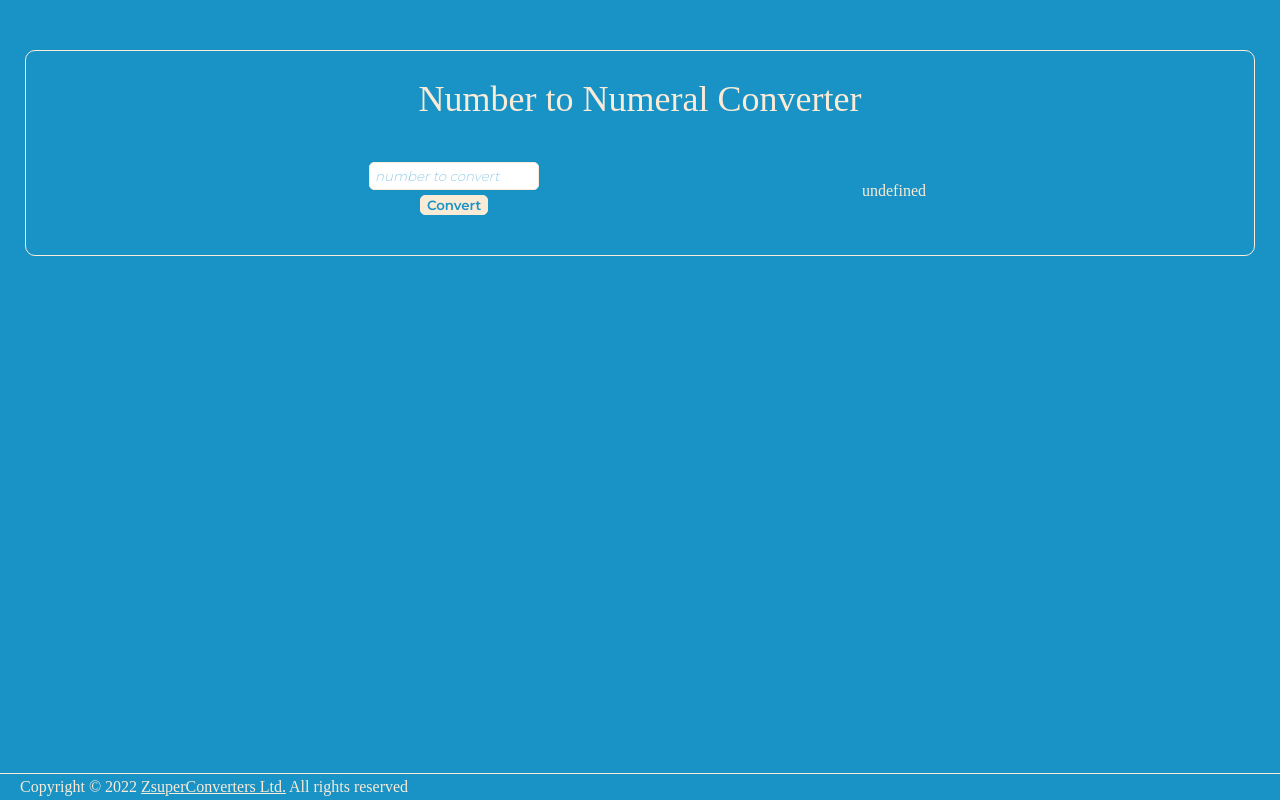
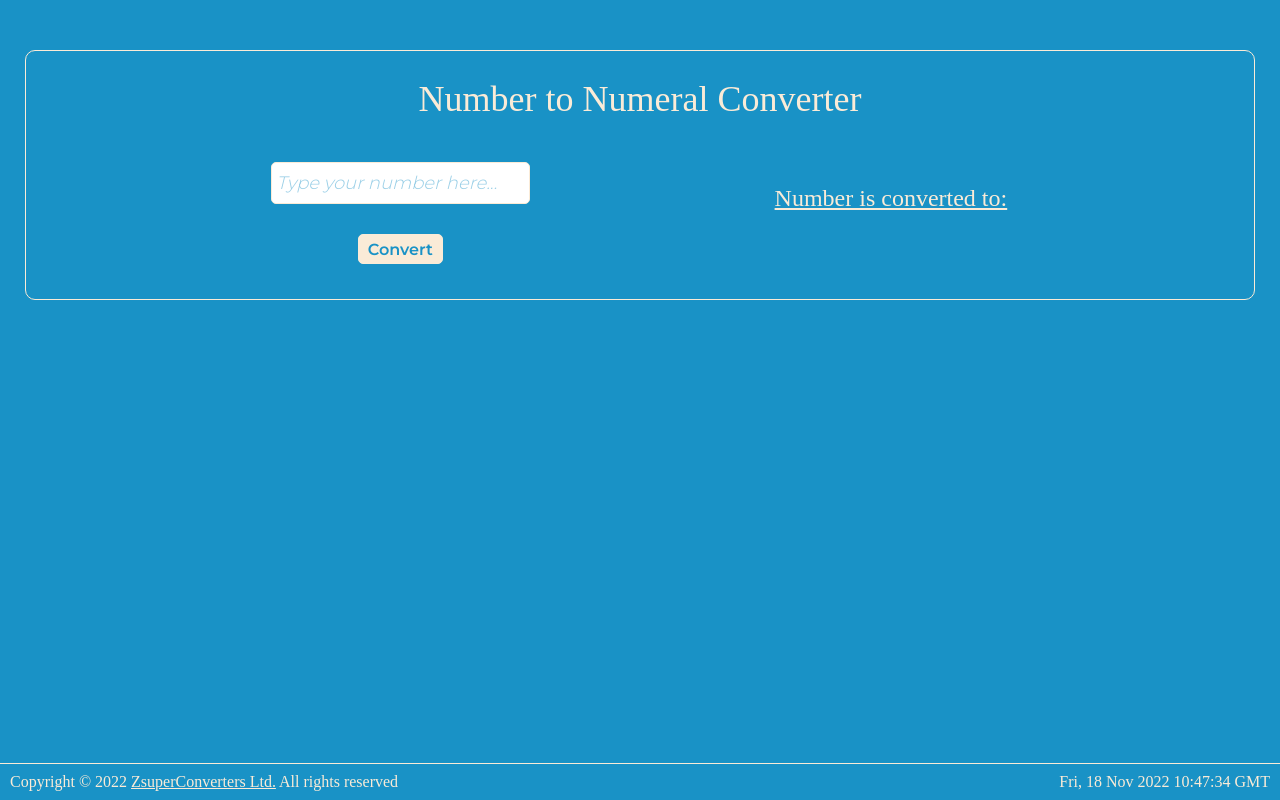
Before and after one commit to gyorizsuzs/Converter, a plain HTML site: page index.html in a window 1280 px wide. Shown: the top 800 px of the page. Drawn offline with Linux system fonts and the light colour scheme.

Commit message:
updating the DOM and restyling the design

```diff
--- a/script.js
+++ b/script.js
@@ -1,6 +1,8 @@
-// --- Data --- //
+/*******************************************/
 
-// --- Components --- //
+/*                Components               */
+
+/*******************************************/
 
 const headerComponent = function (title) {
   return `
@@ -10,51 +12,58 @@ const headerComponent = function (title) {
     `;
 };
 
-const converterComponent = function (outputComponent) {
+const converterComponent = function (output) {
   return `
     <div class="input-field">
-        <div class="inner-container">
-            <input class="input" type="number" placeholder="number to convert" required />
-            <button type="submit">Convert</button>
+        <div class="left-container">
+            <input
+             id="input"
+             type="number"
+             placeholder="Type your number here..."
+             required
+             />
+            <button
+             onclick="handleClick()" >
+             Convert
+            </button>
         </div>
-        <p class="output">${outputComponent}</p>
+        <div class="right-container">
+            <h2><u>Number is converted to:</u></h2>
+            <p id="output">${output}</p>
+        </div>
     </div>
     `;
 };
 
-const footerComponent = function (copyright) {
+const footerComponent = function (copyright, date) {
   return `
-    <footer>${copyright}</footer>
+    <footer>
+        <div>${copyright}</div>
+        <p id="date">${date}</p>
+    </footer>
     `;
 };
 
-// --- Initialisation --- //
+/*******************************************/
+
+/*              Initialization             */
+
+/*******************************************/
 
 function loadEvent() {
   document
-    .querySelector('#root')
+    .getElementById('root')
     .insertAdjacentHTML(
       'beforeend',
-      headerComponent('Number to Numeral Converter')
+      headerComponent('Number to Numeral Converter') +
+        converterComponent('') +
+        footerComponent(
+          'Copyright © 2022 <u>ZsuperConverters Ltd.</u> All rights reserved'
+        )
     );
 
-  document
-    .querySelector('#root')
-    .insertAdjacentHTML('beforeend', converterComponent());
-
-  const inputComponent = document.querySelector('.input');
-  const outputComponent = document.querySelector('.output');
-  inputComponent.addEventListener('submit', (event) => {
-    let inputData = event.target.value;
-    outputComponent.innerHTML = inputData;
-  });
-
-  root.insertAdjacentHTML(
-    'afterend',
-    footerComponent(
-      'Copyright © 2022 <u>ZsuperConverters Ltd.</u> All rights reserved'
-    )
-  );
+  const date = new Date();
+  document.getElementById('date').innerHTML = date.toUTCString();
 }
 
 window.addEventListener('load', loadEvent);
--- a/style/style.scss
+++ b/style/style.scss
@@ -1,5 +1,13 @@
 * {
   font-family: 'Montserrat', sans-serif;
+  scroll-behavior: smooth;
+
+  &::-webkit-scrollbar {
+    display: none;
+  }
+
+  -ms-overflow-style: none;
+  scrollbar-width: none;
 }
 
 body {
@@ -31,17 +39,22 @@ body {
     flex-direction: row;
     align-items: center;
     justify-content: space-evenly;
+    gap: 20px;
 
-    .inner-container {
+    .left-container {
       padding: 15px;
       display: flex;
       flex-direction: column;
       align-items: center;
+      gap: 30px;
 
-      .input {
+      #input {
+        height: 30px;
         padding: 5px;
+        width: 110%;
         border: 1px solid antiquewhite;
         border-radius: 5px;
+        font-size: 18px;
         color: rgb(25, 146, 198);
         outline: none;
 
@@ -52,17 +65,37 @@ body {
       }
 
       button {
-        margin: 5px;
+        height: 30px;
+        width: 85px;
         border-radius: 5px;
         border: 1px solid antiquewhite;
         background-color: antiquewhite;
         color: rgb(25, 146, 198);
+        font-size: 16px;
         font-weight: bold;
         cursor: pointer;
+        outline: none;
+
+        &:hover {
+          background-color: rgba(25, 146, 198, 0.449);
+          color: antiquewhite;
+        }
       }
     }
 
-    .output {
+    .right-container {
+      display: flex;
+      flex-direction: column;
+      align-items: center;
+      gap: 30px;
+
+      h2 {
+        font-size: 24px;
+      }
+
+      #output {
+        font-size: 24px;
+      }
     }
   }
 }
@@ -77,21 +110,20 @@ input[type='number'] {
   -moz-appearance: textfield;
 }
 
-/* background-image: url(/assets/numbers.jpeg);
-color: antiquewhite;
-font-weight: 700;
-height: 500px;
-background-position: center;
-background-repeat: no-repeat;
-background-size: cover; */
-
 footer {
-  padding: 5px 20px;
+  padding: 10px;
   width: 100%;
   border-top: 1px solid antiquewhite;
   position: absolute;
   left: 0;
   bottom: 0;
+  display: flex;
+  flex-direction: row;
+  justify-content: space-between;
+
+  #date {
+    padding-right: 20px;
+  }
 
   u {
     cursor: pointer;
```
Also changed, not shown: style/style.css, 1 other file.
